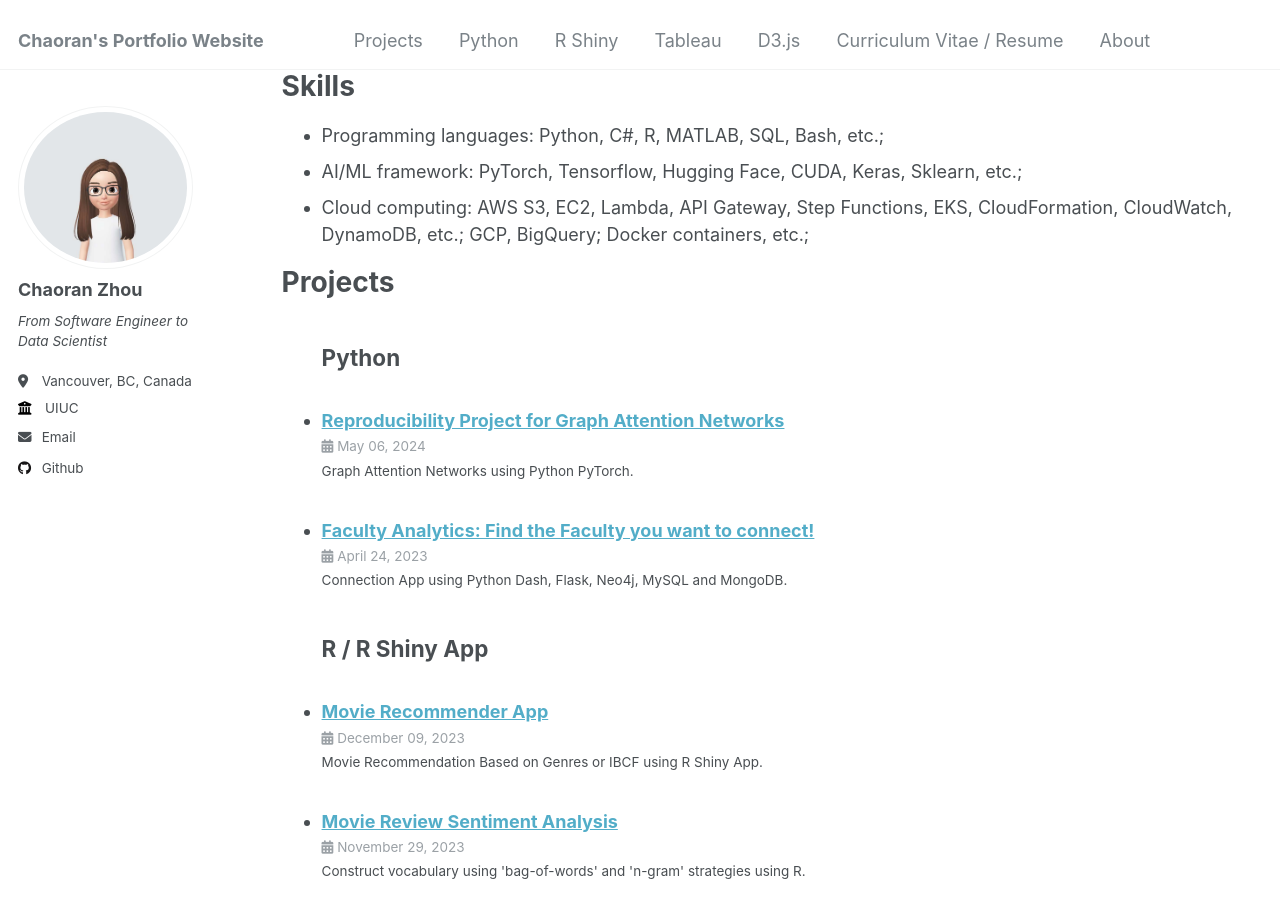
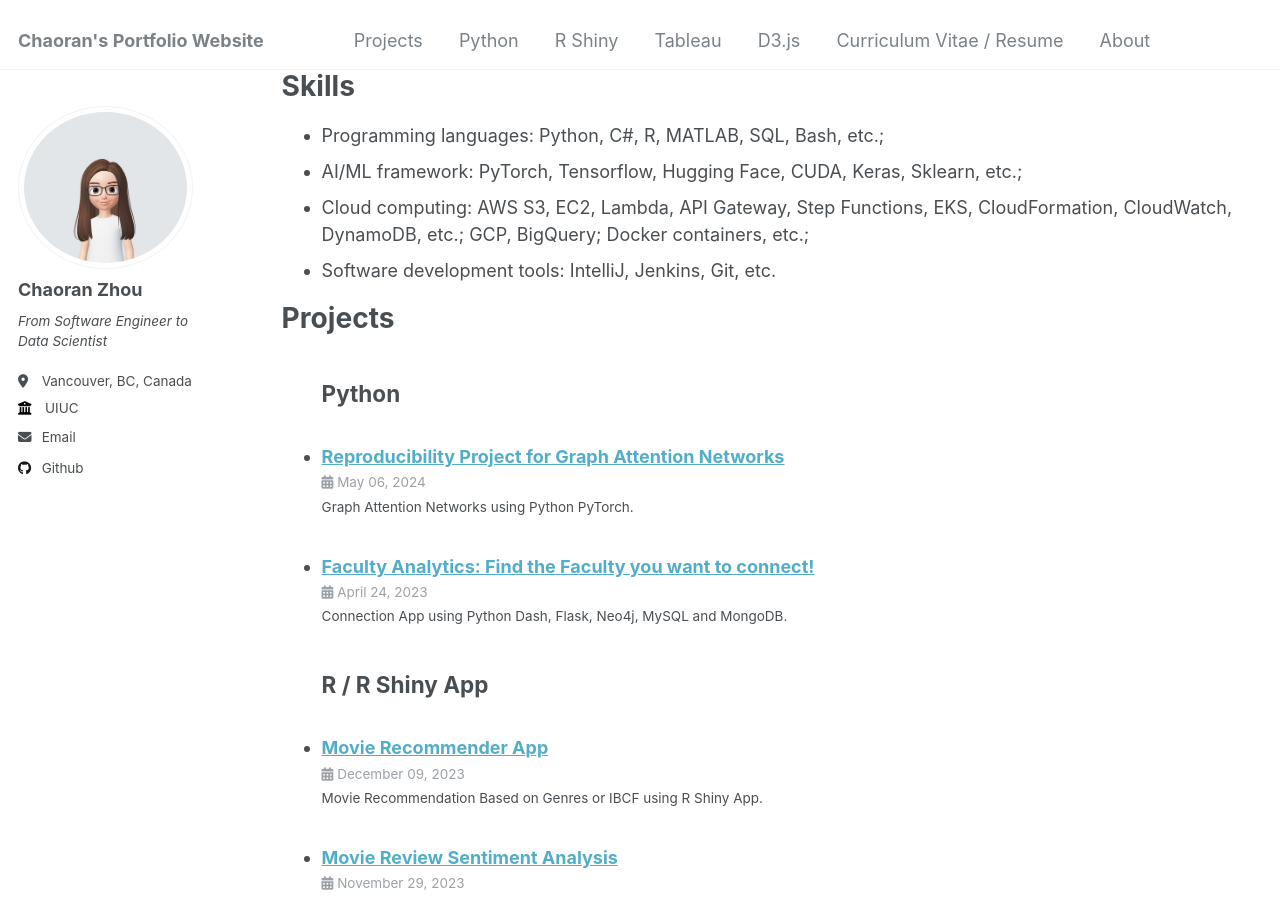
Before and after one commit to ranranrunforit/ranranrunforit.github.io, a Jekyll site: the page built from _pages/cv.md, in a window 1280 px wide and 900 px high, scrolled down 1631 px. Built offline with Jekyll 4.4.1, drawn with Linux system fonts in a browser that asks for light colours.

Commit message:
Update cv.md

```diff
--- a/_pages/cv.md
+++ b/_pages/cv.md
@@ -57,6 +57,7 @@ Skills
 * Programming languages: Python, C#, R, MATLAB, SQL, Bash, etc.;
 * AI/ML framework: PyTorch, Tensorflow, Hugging Face, CUDA, Keras, Sklearn, etc.;
 * Cloud computing: AWS S3, EC2, Lambda, API Gateway, Step Functions, EKS, CloudFormation, CloudWatch, DynamoDB, etc.; GCP, BigQuery; Docker containers, etc.;
+* Software development tools: IntelliJ, Jenkins, Git, etc.
 
 Projects
 ======
```
